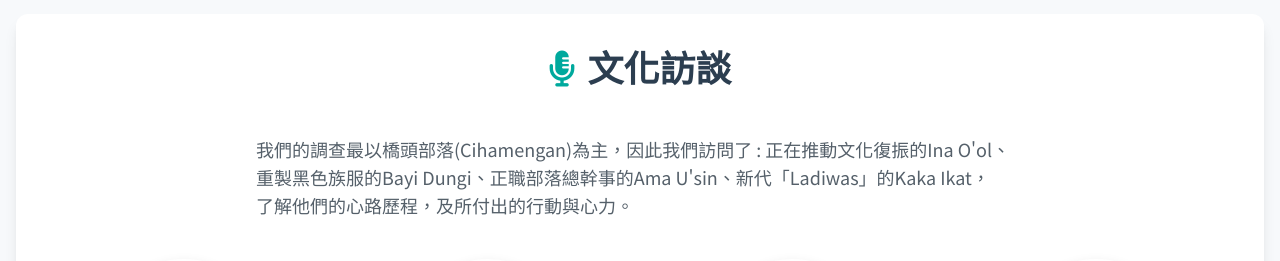
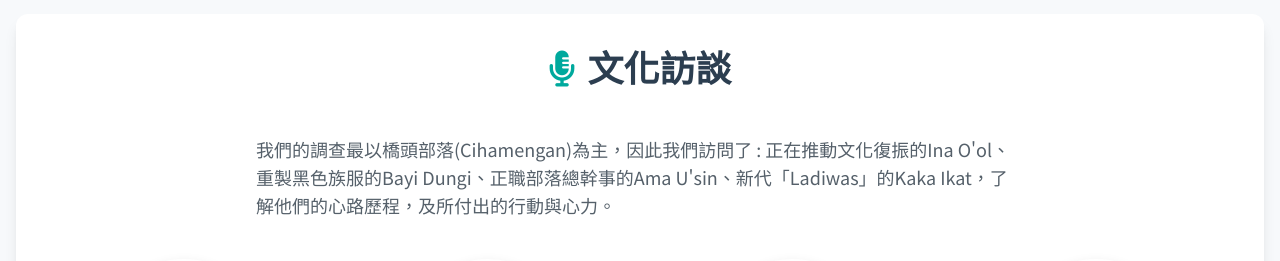
Before and after one commit to OCikasuankami/OCikasuankami.github.io, a plain HTML site: page index.html in a window 1280 px wide. Shown: the part 1960-2221 px from the top of the page. Drawn offline with nearby package versions, Linux system fonts and the light colour scheme; grey boxes are pictures that could not be loaded.

Commit message:
最終版了 真的

```diff
--- a/index.html
+++ b/index.html
@@ -384,10 +384,7 @@
     </h2>
     <p class="text-lg text-text-secondary dark:text-text-dark-secondary max-w-3xl mx-auto mb-10 ml-[-6]">
         我們的調查最以橋頭部落(Cihamengan)為主，因此我們訪問了 : 正在推動文化復振的Ina O'ol、
-        <br>
-        重製黑色族服的Bayi Dungi、正職部落總幹事的Ama U'sin、新代「Ladiwas」的Kaka Ikat，
-        <br>
-        了解他們的心路歷程，及所付出的行動與心力。
+        重製黑色族服的Bayi Dungi、正職部落總幹事的Ama U'sin、新代「Ladiwas」的Kaka Ikat，了解他們的心路歷程，及所付出的行動與心力。
     </p>
     <div class="grid md:grid-cols-4 gap-8 text-center">
         <div>
```
